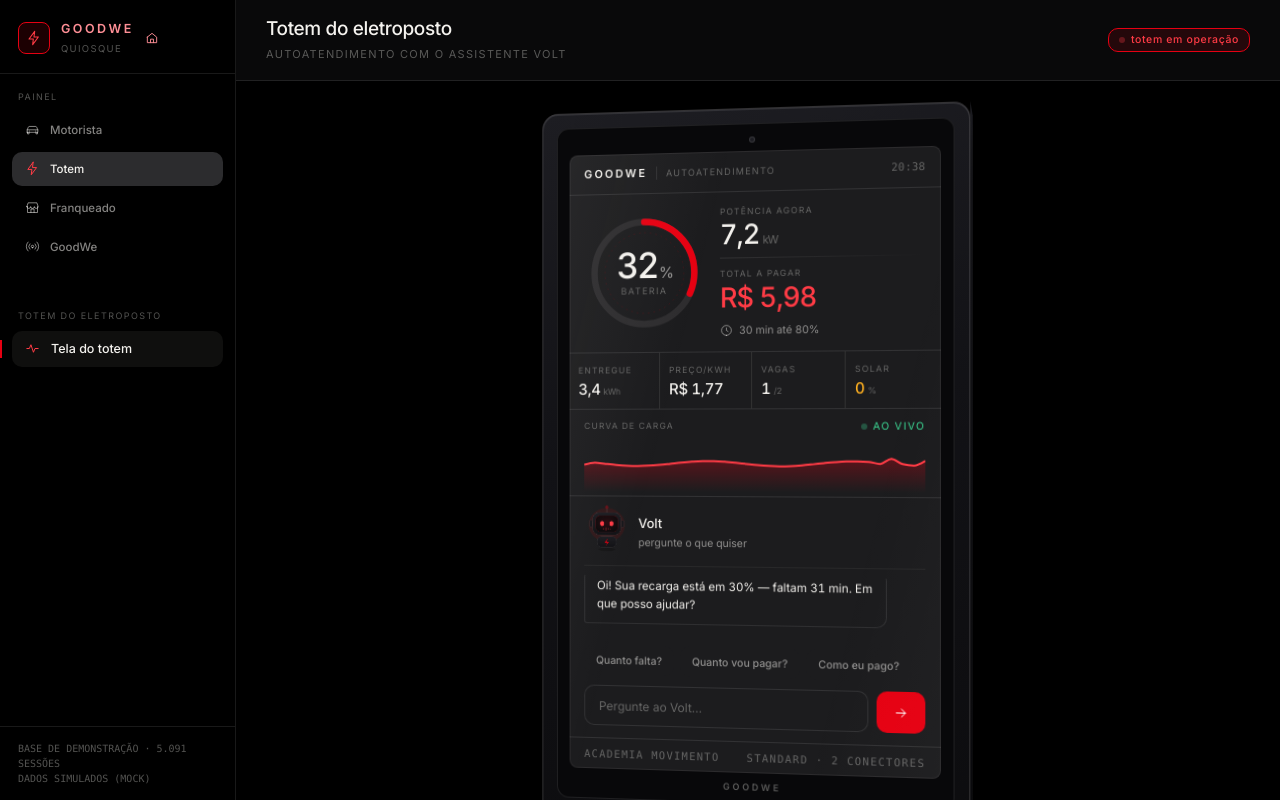
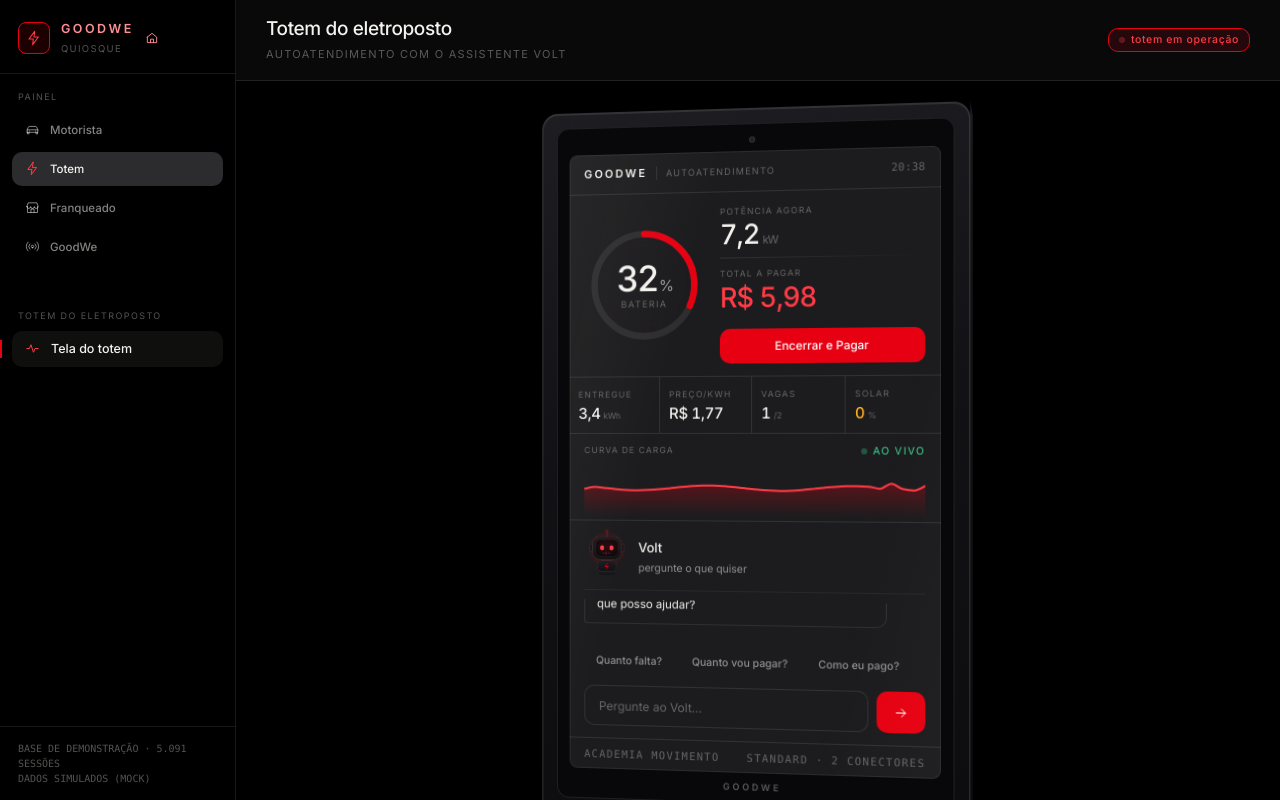
Before and after one commit to jbelkior1/gs_goodwe, a React (Vite) app: page /totem in a window 1280 px wide. Shown: the top 800 px of the page. Built offline with nearby package versions, Linux system fonts and the light colour scheme.

Commit message:
feat: adicionar icone de carro carregando e fluxo de pagamento no totem

```diff
--- a/src/pages/motorista/Recarga.tsx
+++ b/src/pages/motorista/Recarga.tsx
@@ -42,7 +42,7 @@
       <div className="grid g-2-1">
         <Card>
           <div className="row between wrap" style={{ alignItems: 'center', gap: 20 }}>
-            <AnelSoC soc={sessao.socAtual} tamanho={150} />
+            <div className="row" style={{ alignItems: 'center', gap: 15 }}><AnelSoC soc={sessao.socAtual} tamanho={150} /><Icone nome="carro" tamanho={54} cor="var(--k-dim2)" /></div>
             <div style={{ flex: 1, minWidth: 200 }}>
               <div className="row" style={{ gap: 8 }}>
                 <EstadoBadge estado={etapa === 'pago' ? 'FATURADO' : sessao.estado} />
--- a/src/pages/totem/Totem.tsx
+++ b/src/pages/totem/Totem.tsx
@@ -5,7 +5,8 @@
   carregadoresDoPonto, obterPonto, sessoesAtivas, solarDoPonto, tarifaAtual,
 } from '../../domain/db';
 import { responderVolt, saudacaoVolt, type ContextoVolt } from '../../domain/engine/assistente';
-import { brl, num, CHART } from '../../ui/kit';
+import { gerarTxid } from '../../domain/engine/tarifa';
+import { brl, num, CHART, Badge } from '../../ui/kit';
 import { Icone } from '../../ui/icones';
 import { Volt, type EstadoVolt } from '../../ui/Volt';
 
@@ -21,6 +22,7 @@
  */
 export default function Totem() {
   const { pontoId } = useApp();
+  const [etapa, setEtapa] = useState<'carregando' | 'pagando' | 'pago'>('carregando');
   const ponto = obterPonto(pontoId)!;
   const carregadores = carregadoresDoPonto(pontoId);
   const solar = solarDoPonto(pontoId);
@@ -141,10 +143,15 @@
             <span className="tt-rotulo">Total a pagar</span>
             <span className="tt-grande tt-acento">{brl(custo)}</span>
           </div>
-          <div className="tt-eta">
-            <Icone nome="relogio" tamanho={13} />
-            {minutosRestantes} min até 80%
-          </div>
+          {etapa === 'carregando' ? (
+            <button className="btn primary" style={{ marginTop: 8, justifyContent: 'center' }} onClick={() => setEtapa('pagando')}>
+              Encerrar e Pagar
+            </button>
+          ) : (
+            <div className="tt-eta" style={{ justifyContent: 'center', marginTop: 8 }}>
+              Sessão encerrada
+            </div>
+          )}
         </div>
       </section>
 
```
